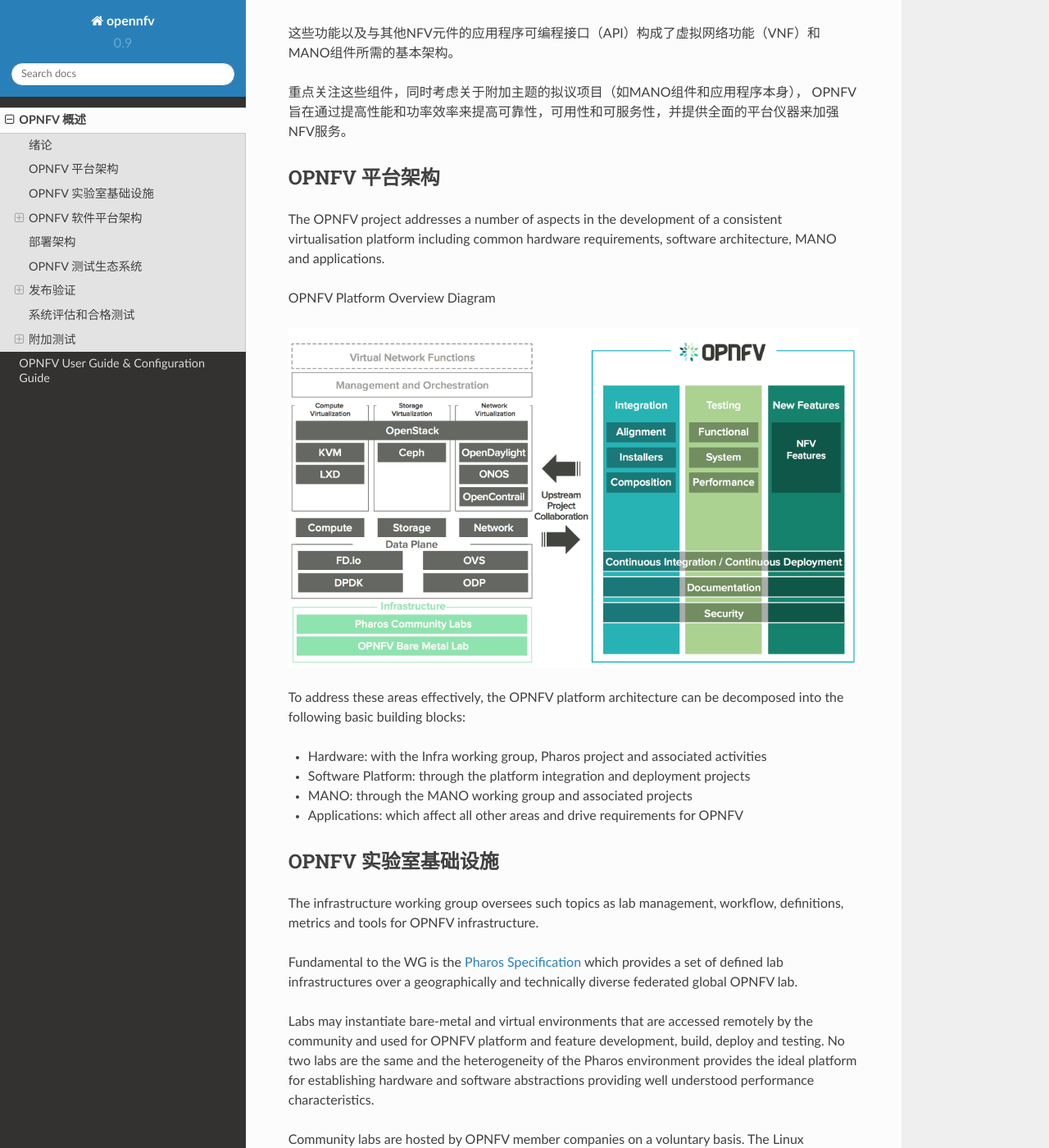
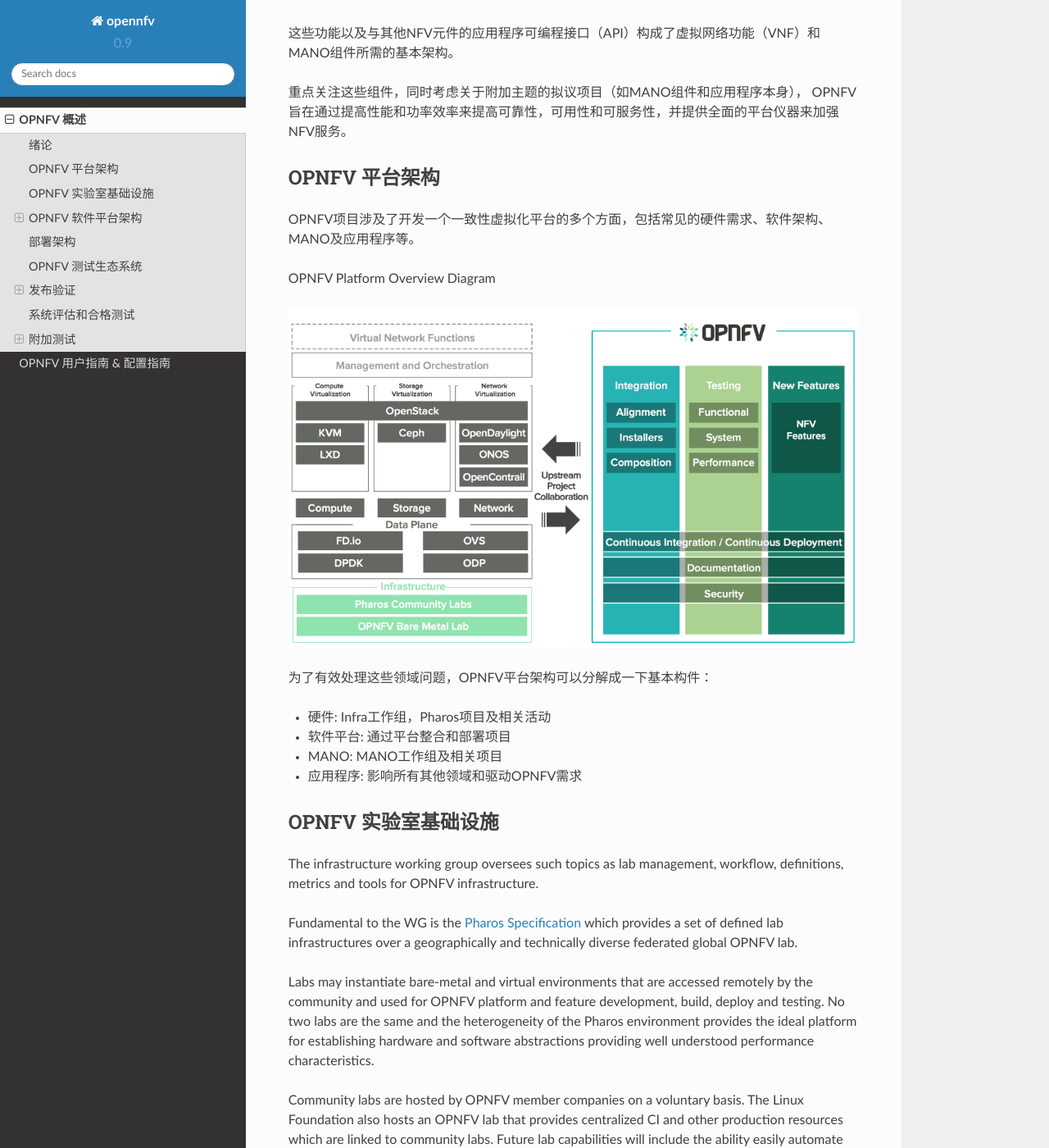
Before and after one commit to lockless/opnfv, a Sphinx documentation site: the page built from source/release/overview.rst, in a window 1280 px wide and 1400 px high, scrolled down 558 px. Shown: the whole window at 82% size. Built offline with Sphinx 7.4.7 and the Read the Docs theme 2.0.0, drawn with Linux system fonts in a browser that asks for light colours.

Commit message:
overview

```diff
--- a/source/release/overview.rst
+++ b/source/release/overview.rst
@@ -32,9 +32,7 @@
 OPNFV 平台架构
 ================
 
-The OPNFV project addresses a number of aspects in the development of a consistent virtualisation
-platform including common hardware requirements, software architecture, MANO and applications.
-
+OPNFV项目涉及了开发一个一致性虚拟化平台的多个方面，包括常见的硬件需求、软件架构、MANO及应用程序等。
 
 OPNFV Platform Overview Diagram
 
@@ -42,13 +40,12 @@
    :alt: Overview infographic of the opnfv platform and projects.
 
 
-To address these areas effectively, the OPNFV platform architecture can be decomposed
-into the following basic building blocks:
+为了有效处理这些领域问题，OPNFV平台架构可以分解成一下基本构件：
 
-* Hardware: with the Infra working group, Pharos project and associated activities
-* Software Platform: through the platform integration and deployment projects
-* MANO: through the MANO working group and associated projects
-* Applications: which affect all other areas and drive requirements for OPNFV
+* 硬件: Infra工作组，Pharos项目及相关活动
+* 软件平台: 通过平台整合和部署项目
+* MANO: MANO工作组及相关项目
+* 应用程序: 影响所有其他领域和驱动OPNFV需求
 
 OPNFV 实验室基础设施
 ======================
--- a/source/release/userguide.introduction.rst
+++ b/source/release/userguide.introduction.rst
@@ -4,9 +4,9 @@
 .. SPDX-License-Identifier: CC-BY-4.0
 .. (c) Sofia Wallin (sofia.wallin@ericssion.com)
 
-======================================
-OPNFV User Guide & Configuration Guide
-======================================
+============================
+OPNFV 用户指南 & 配置指南
+============================
 
 Abstract
 ========
```
